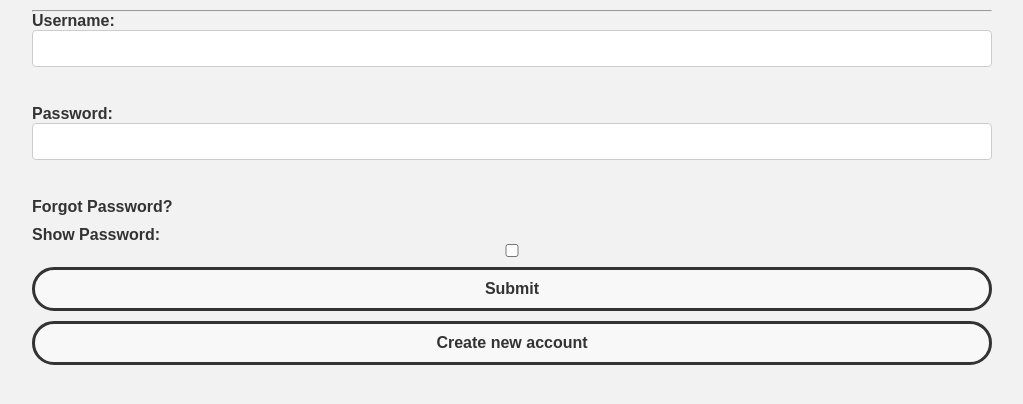
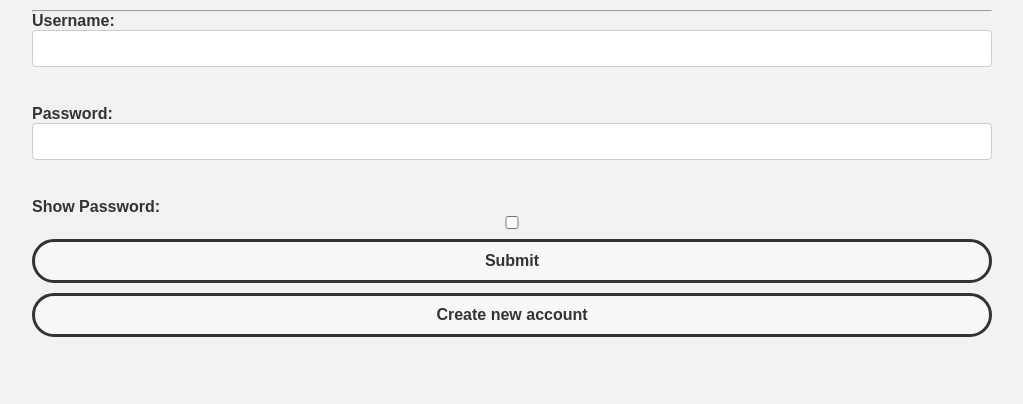
Before and after one commit to LandoTheDeveloper/Change-Management-Form-2, a PHP site: page /demo/SGSLogin.php in a window 1280 px wide. Shown: the part 153-557 px from the top of the page, without its empty margins (128-1151 px from the left). Run offline with PHP 8.4, Linux system fonts and the light colour scheme.

Commit message:
v1.4.4 Fixed login screen settings to match home page

```diff
--- a/SGSLogin.php
+++ b/SGSLogin.php
@@ -64,11 +64,6 @@
             </label>
         </div>
         <div>
-            <label for="forgotPassword">
-                <p class="forgotPass">Forgot Password?</p>
-            </label>
-        </div>
-        <div>
             <label>
                 Show Password: <input type="checkbox" id="showPasswordCheckbox" onchange="togglePasswordVisibility()">
             </label>
```
